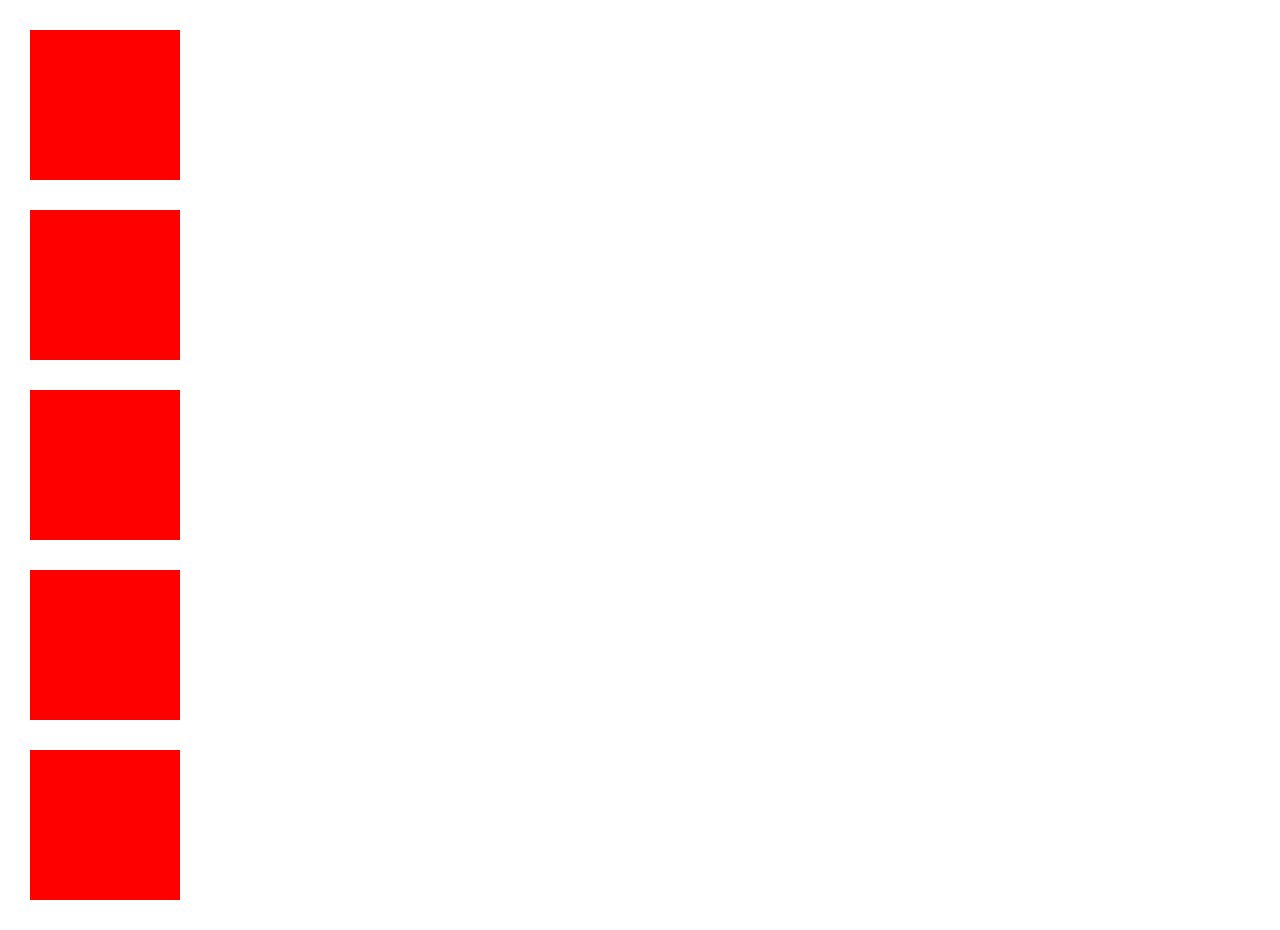
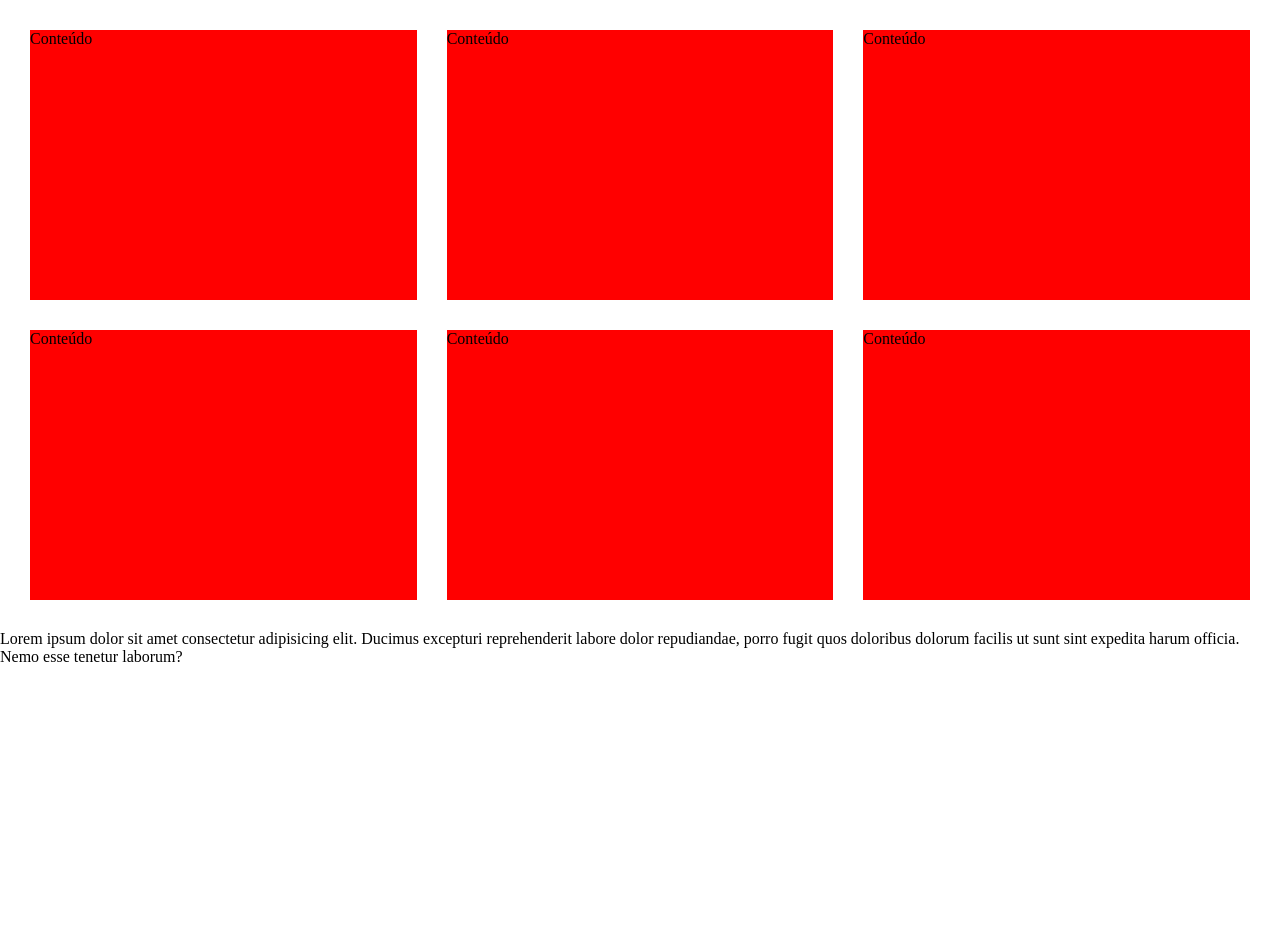
Before and after one commit to marcelopvc/mpvc_html5, a plain HTML site: page HTML_CSS/aula593_float_display/index.html in a window 1280 px wide. After the commit the page ends 800 px from the top, so only its background shows below. Drawn offline with Linux system fonts and the light colour scheme.

Commit message:
Finalização aula 593 - float

```diff
--- a/HTML_CSS/aula593_float_display/index.html
+++ b/HTML_CSS/aula593_float_display/index.html
@@ -9,11 +9,37 @@
 
 <body>
     <div class="grid">
-        <div class="col"></div>
-        <div class="col"></div>
-        <div class="col"></div>
-        <div class="col"></div>
-        <div class="col"></div>
+        <div class="col">
+            <div class="col-content">
+                Conteúdo
+            </div>
+        </div>
+        <div class="col">
+            <div class="col-content">
+                Conteúdo
+            </div>
+        </div>
+        <div class="col">
+            <div class="col-content">
+                Conteúdo
+            </div>
+        </div>
+        <div class="col">
+            <div class="col-content">
+                Conteúdo
+            </div>
+        </div>
+        <div class="col">
+            <div class="col-content">
+                Conteúdo
+            </div>
+        </div>
+        <div class="col">
+            <div class="col-content">
+                Conteúdo
+            </div>
+        </div>
     </div>
+    <p>Lorem ipsum dolor sit amet consectetur adipisicing elit. Ducimus excepturi reprehenderit labore dolor repudiandae, porro fugit quos doloribus dolorum facilis ut sunt sint expedita harum officia. Nemo esse tenetur laborum?</p>
 </body>
 </html>
--- a/HTML_CSS/aula593_float_display/style.css
+++ b/HTML_CSS/aula593_float_display/style.css
@@ -1,12 +1,29 @@
 *{
     margin: 0;
     padding: 0;
+    box-sizing: border-box;
+}
+
+.grid{
+    padding: 15px;
+}
+
+.grid::after{
+    content: "";
+    display: block;
+    clear: both;
 }
 
 .grid .col{
-    display: block; /*o elemento sempre ocupa a tela inteira, ja o inline nao*/
-    width: 150px;
-    height: 150px;
+    /*display: block; o elemento sempre ocupa a tela inteira, ja o inline nao*/
+    width: 33.33%;
+    height: 300px;
+    float: left; /*garante que nao tera sobreposicao de margin, por exemplo, fazendo o elemento ocupar, de fato, tudo aquilo que lhe foi definido*/
+    padding: 15px;
+}
+
+.grid .col-content{
+    width: 100%;
+    height: 100%;
     background: red;
-    margin: 30px;
 }
```
